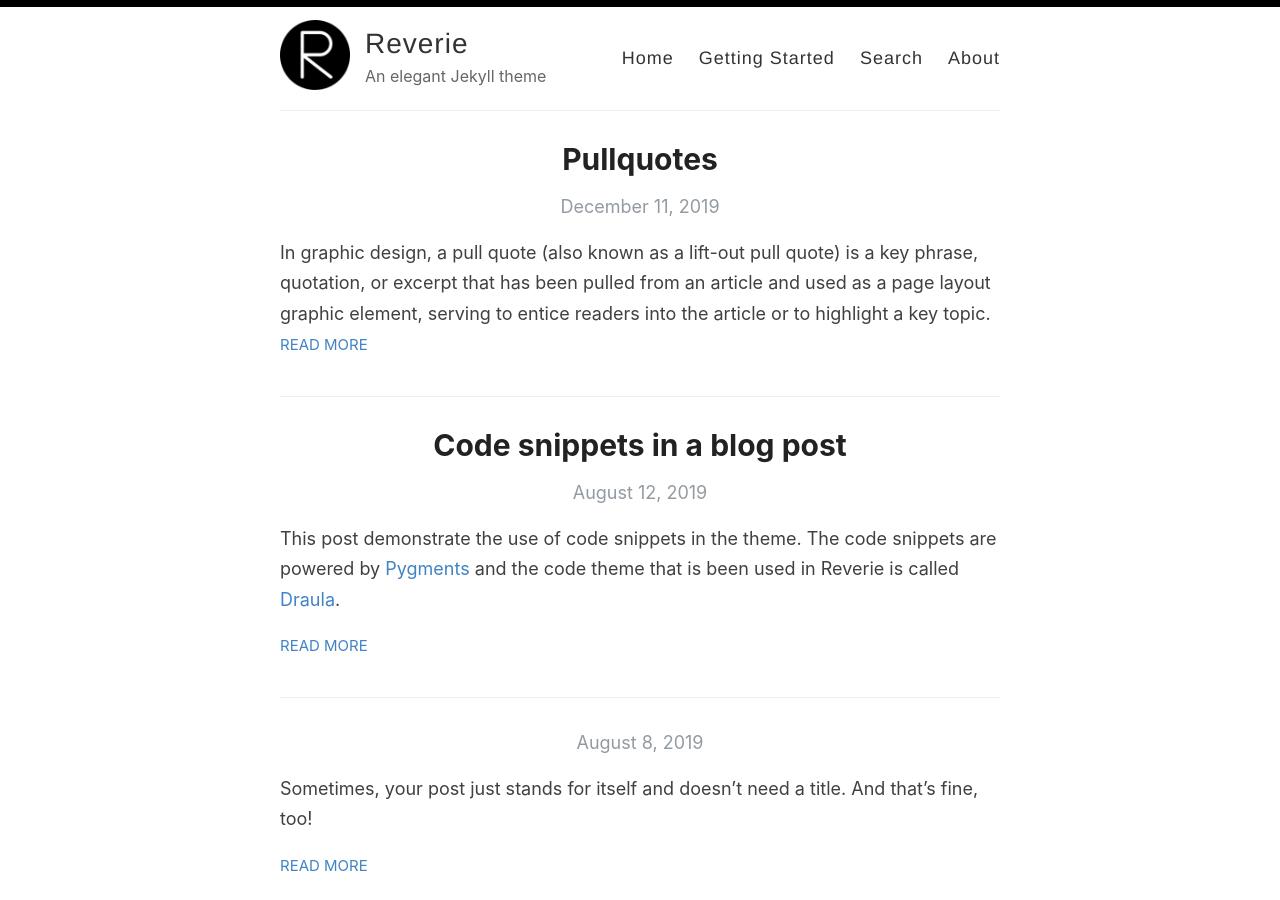
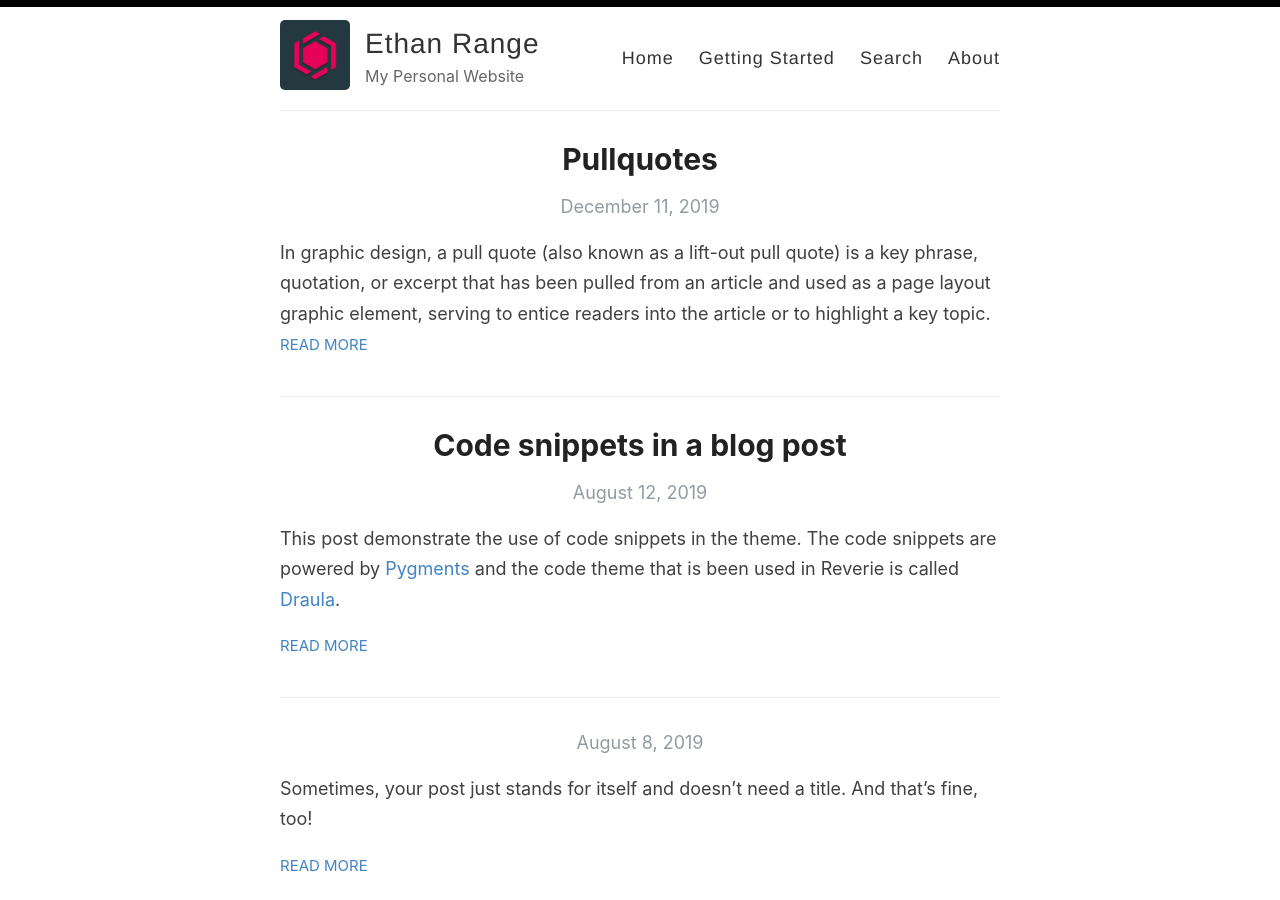
Before and after one commit to ethanrange/personal_website, a Jekyll site: the page built from index.html, in a window 1280 px wide and 900 px high. Built offline with Jekyll 4.4.1, drawn with Linux system fonts in a browser that asks for light colours; the list of posts is cut into pages by our own code.

Commit message:
"Updated links and profile image"

```diff
--- a/_config.yml
+++ b/_config.yml
@@ -3,16 +3,16 @@
 #
 
 # Name of your site (displayed in the header)
-name: Reverie
+name: Ethan Range
 
 # Name of the author
-author: Amit Merchant
+author: Ethan Range
 
 # Short bio or description (displayed in the header)
-description: An elegant Jekyll theme
+description: My Personal Website
 
 # URL of your avatar or profile pic (you could use your GitHub profile pic)
-avatar: /images/reverie.png
+avatar: /images/profile.png
 
 #
 # Flags below are optional
@@ -21,15 +21,15 @@
 # Includes an icon in the footer for each username you enter
 footer-links:
   dribbble:
-  email: amit.d.merchant@gmail.com
+  email: ethan@ethanrange.com
   facebook:
   flickr:
-  github: amitmerchant1990/reverie
+  github: ethanrange
   instagram:
-  linkedin:
+  linkedin: ethanrange
   pinterest:
-  rss: rss
-  twitter: amit_merchant
+  rss:
+  twitter:
   stackoverflow:
   youtube: # channel/<your_long_string> or user/<user-name>
   googleplus: # anything in your profile username that comes after plus.google.com/
```
Also changed, not shown: images/profile.png (added).
